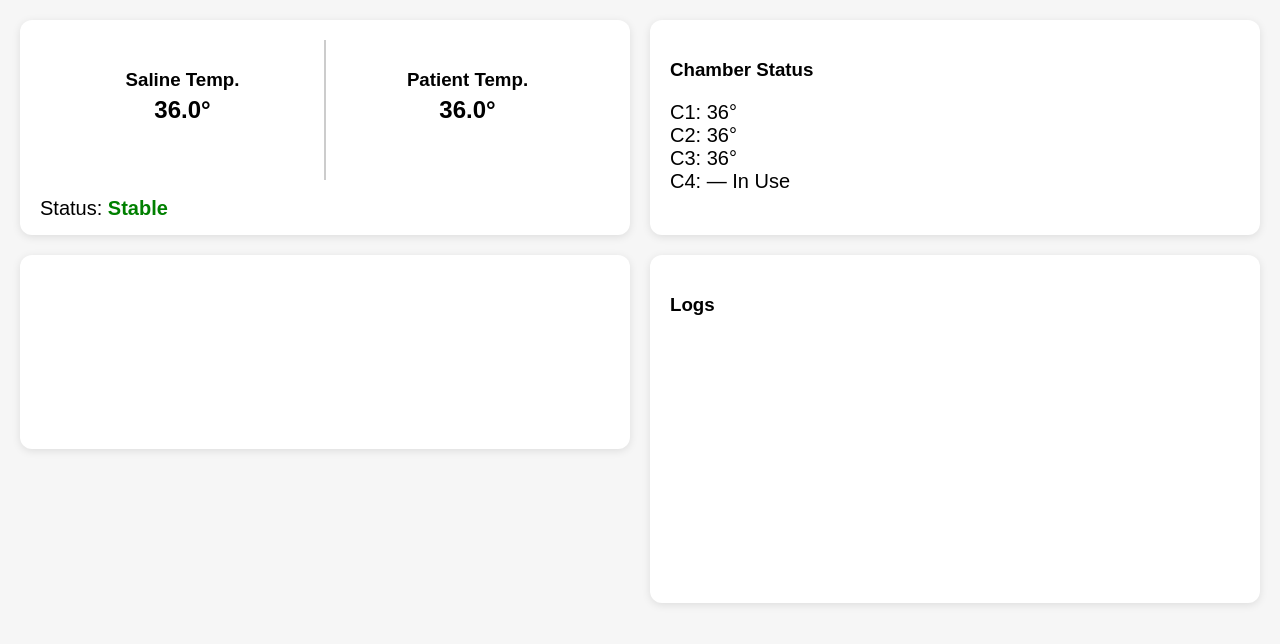
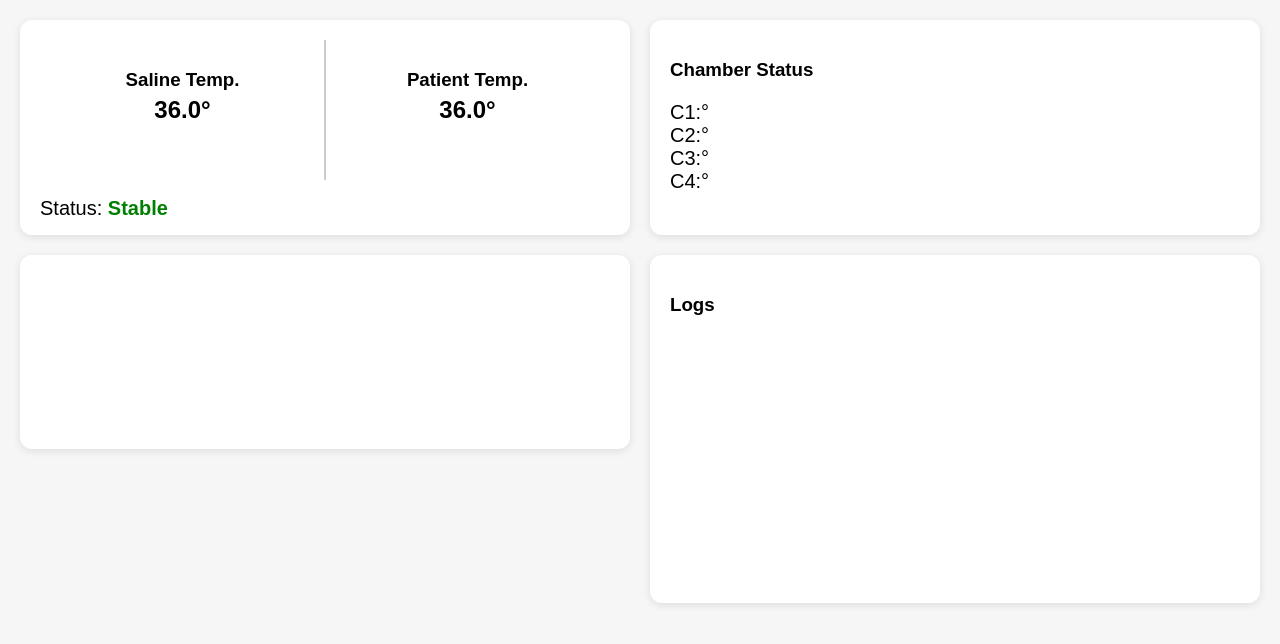
Before and after one commit to jnee201/Temperature-Monitor, a plain HTML site: page index.html in a window 1280 px wide. Drawn offline with nearby package versions, Linux system fonts and the light colour scheme.

Commit message:
Update index.html
chamber 36li deleted

```diff
--- a/index.html
+++ b/index.html
@@ -161,10 +161,10 @@ p {
       <div class="chambers">
         <h3>Chamber Status</h3>
         <ul>
-          <li>C1: 36°</li>
-          <li>C2: 36°</li>
-          <li>C3: 36°</li>
-          <li>C4: — In Use</li>
+          <li>C1:°</li>
+          <li>C2:°</li>
+          <li>C3:°</li>
+          <li>C4:°</li>
         </ul>
       </div>
 
```
